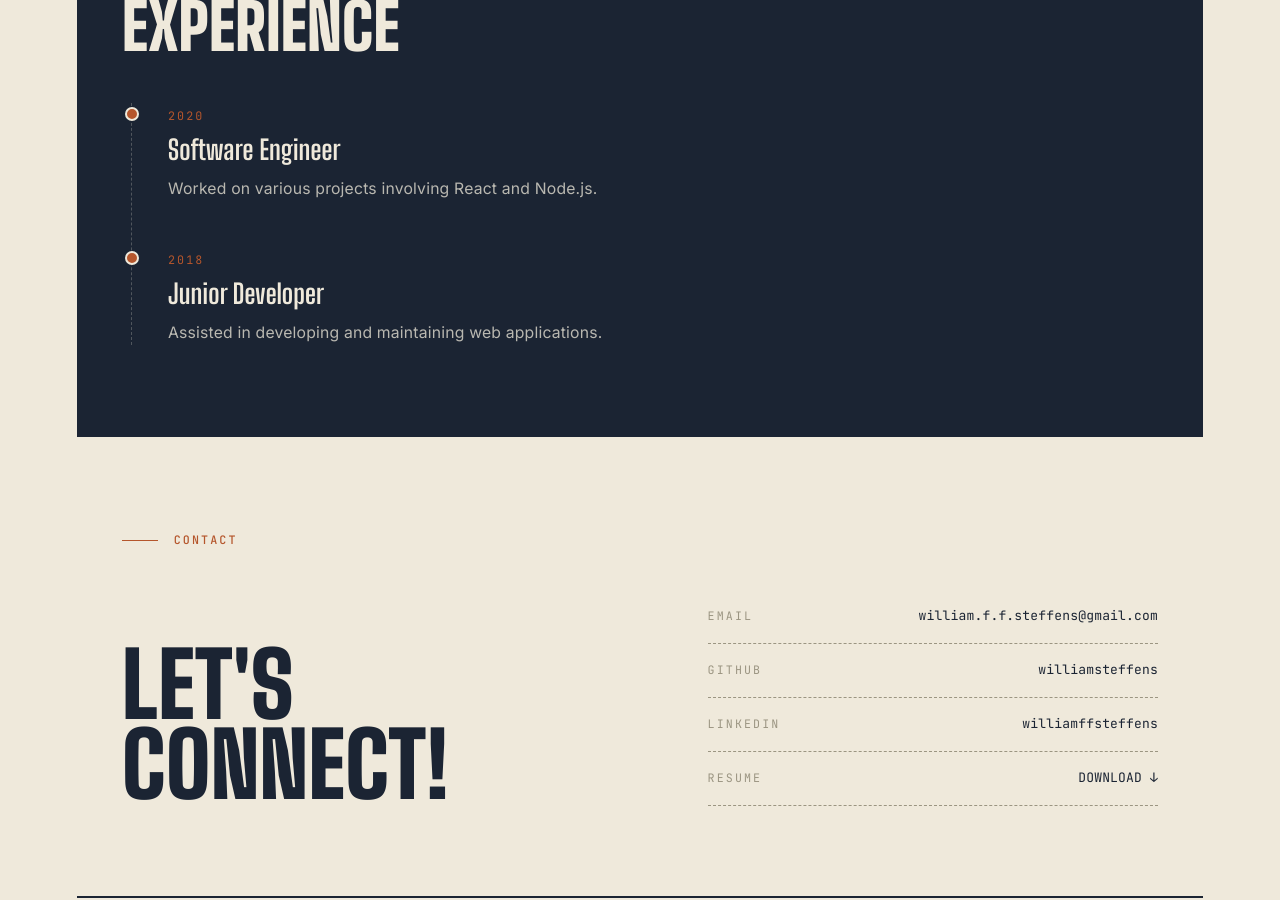
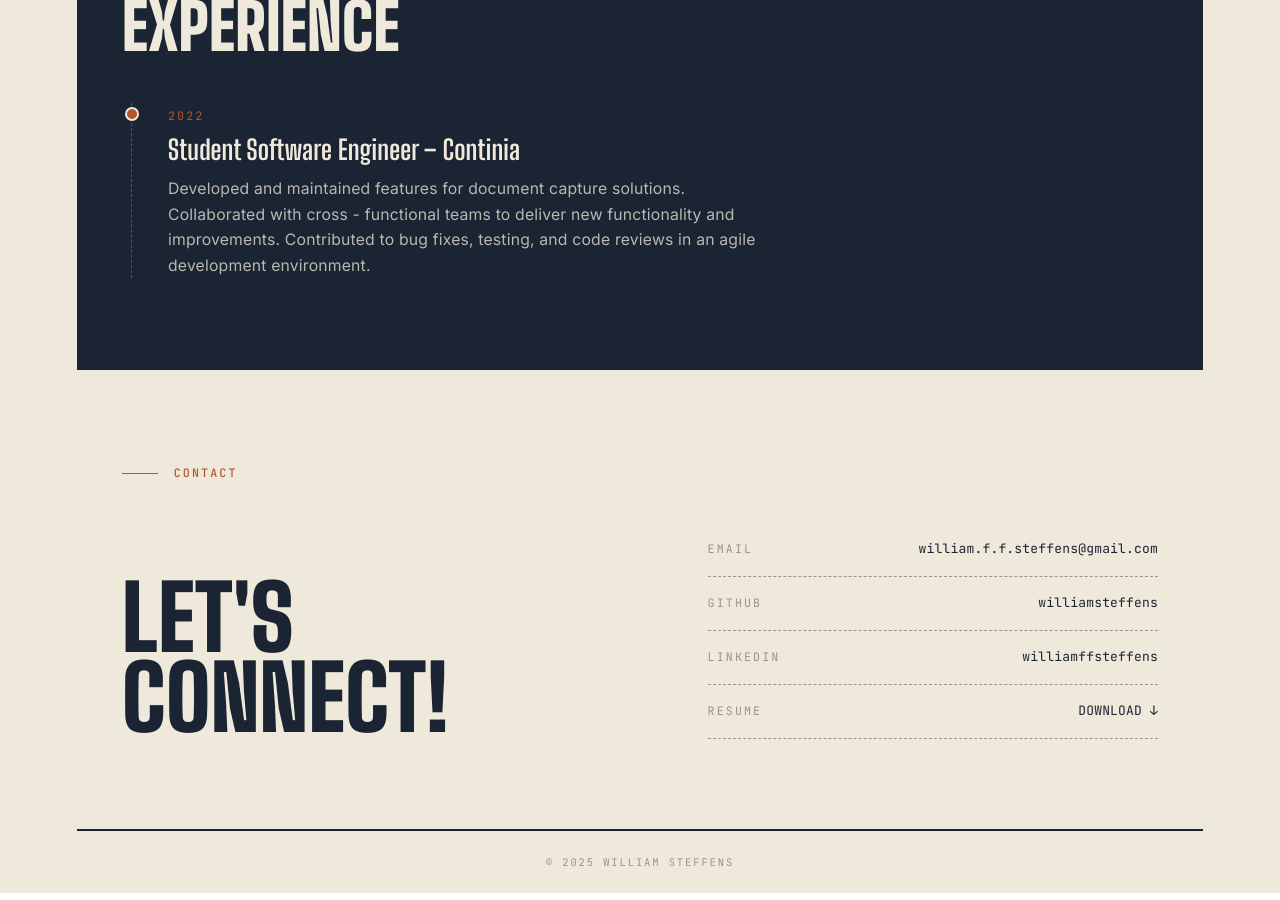
Before and after one commit to williamsteffens/portfolio, a React (Vite) app: page / in a window 1280 px wide. Shown: the part 2980-3880 px from the top of the page. Built offline with nearby package versions, Linux system fonts and the light colour scheme.

Commit message:
Update experience section with new role and detailed description

```diff
--- a/src/sections/Experience.jsx
+++ b/src/sections/Experience.jsx
@@ -1,8 +1,13 @@
 import Eyebrow from "../components/layout/Eyebrow";
 
 const experience = [
-    { year: "2020", title: "Software Engineer", desc: "Worked on various projects involving React and Node.js." },
-    { year: "2018", title: "Junior Developer", desc: "Assisted in developing and maintaining web applications." },
+    {
+        year: "2022",
+        title: "Student Software Engineer – Continia",
+        desc: "Developed and maintained features for document capture solutions. \
+            Collaborated with cross - functional teams to deliver new functionality and improvements. \
+            Contributed to bug fixes, testing, and code reviews in an agile development environment."
+    },
 ];
 
 export default function Experience() {
```
